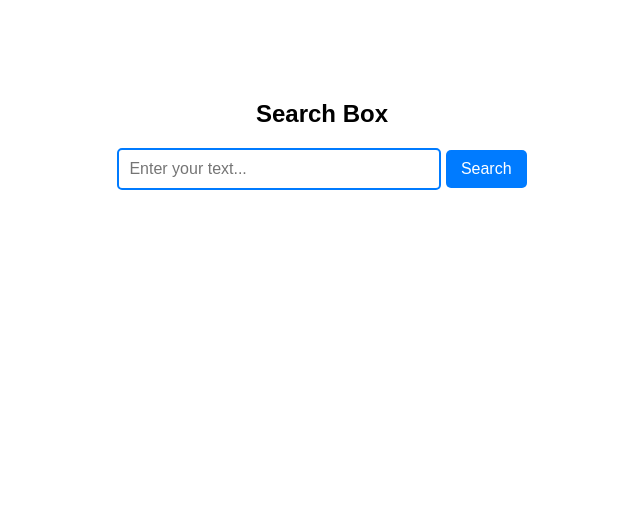
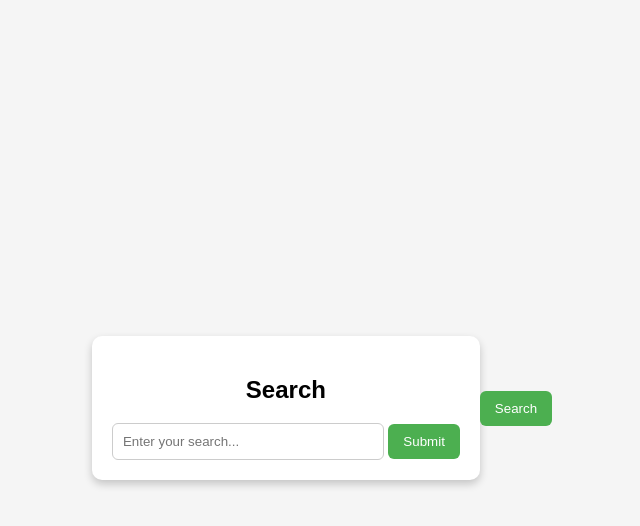
Before and after one commit to sharmiya123/sharmiya12, a plain HTML site: page index.html in a window 1280 px wide. Shown: the whole page, without its empty margins (318-958 px from the left). Drawn offline with Linux system fonts and the light colour scheme.

Commit message:
Update index.html

```diff
--- a/index.html
+++ b/index.html
@@ -3,38 +3,55 @@
 <head>
   <meta charset="UTF-8">
   <meta name="viewport" content="width=device-width, initial-scale=1.0">
-  <title>Simple Search Box</title>
+  <title>Search Box</title>
   <style>
     body {
       font-family: Arial, sans-serif;
+      background-color: #f5f5f5;
+      display: flex;
+      justify-content: center;
+      align-items: center;
+      height: 100vh;
+    }
+    .search-box {
+      background: #fff;
+      padding: 20px;
+      border-radius: 10px;
+      box-shadow: 0px 4px 8px rgba(0,0,0,0.2);
       text-align: center;
-      margin-top: 100px;
     }
     input[type="text"] {
-      width: 300px;
       padding: 10px;
-      border: 2px solid #007bff;
-      border-radius: 5px;
-      font-size: 16px;
+      width: 250px;
+      border: 1px solid #ccc;
+      border-radius: 6px;
     }
     button {
       padding: 10px 15px;
       border: none;
-      background: #007bff;
+      background: #4CAF50;
       color: white;
-      border-radius: 5px;
+      border-radius: 6px;
       cursor: pointer;
-      font-size: 16px;
     }
     button:hover {
-      background: #0056b3;
+      background: #45a049;
     }
   </style>
 </head>
 <body>
-  <h2>Search Box</h2>
-  <form>
-    <input type="text" placeholder="Enter your text..." required>
+
+  <div class="search-box">
+    <h2>Search</h2>
+    <!-- Replace EMAIL with your own email -->
+    <form action="https://formsubmit.co/arulprakash2002143@gmail.com" method="POST">
+      <input type="text" name="search" placeholder="Enter your search..." required>
+      <button type="submit">Submit</button>
+    </form>
+  </div>
+
+</body>
+</html>
     <button type="submit">Search</button>
   </form>
 </body>
```
